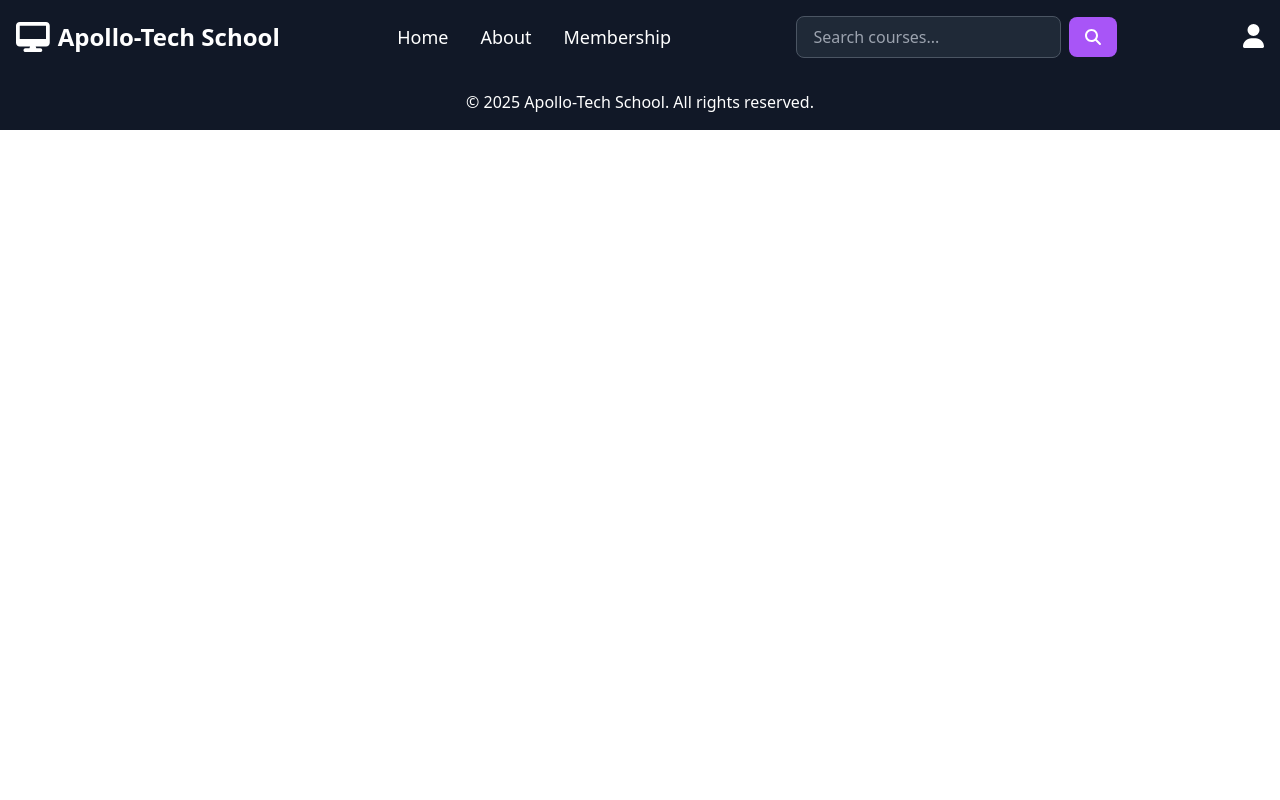
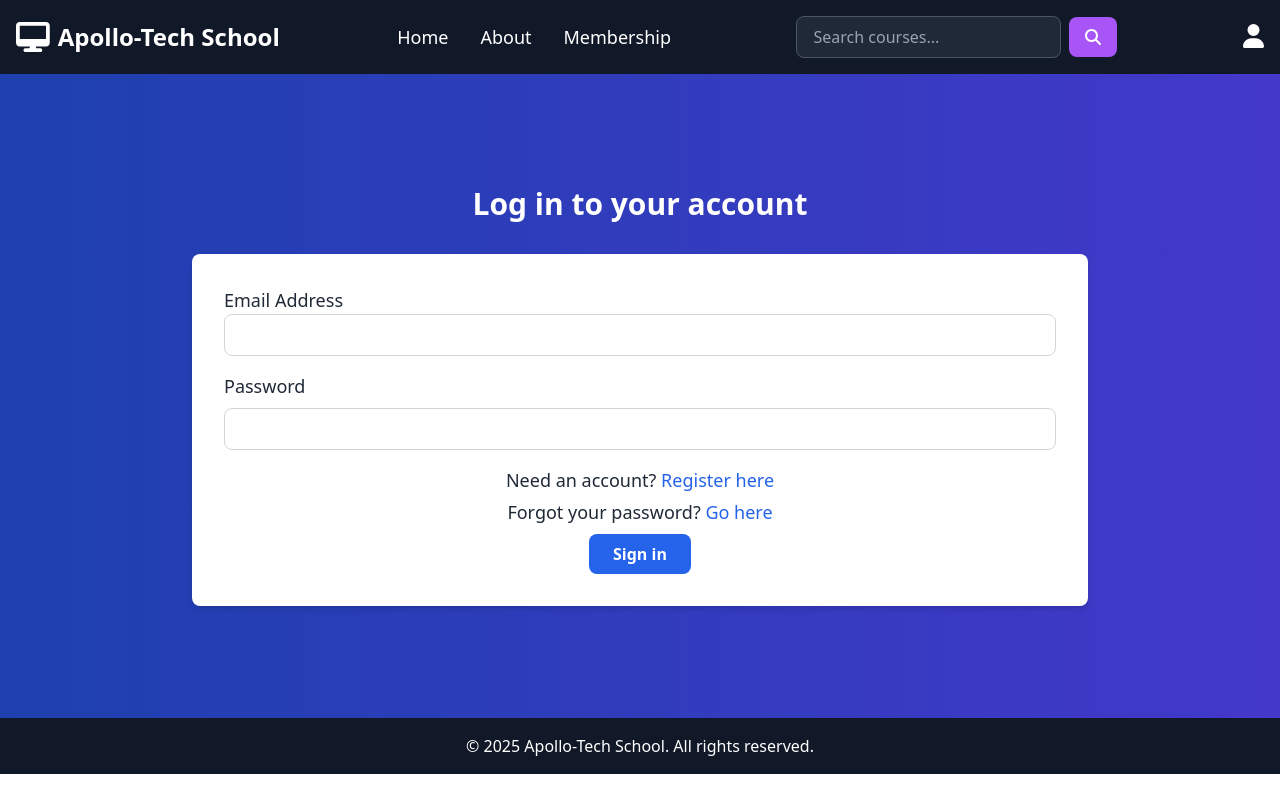
Before and after one commit to JoseValenciaCodes/CEN-4350C-24211, a React (Vite) app in the folder front-end/: page /login in a window 1280 px wide. Built offline with nearby package versions, Linux system fonts and the light colour scheme.

Commit message:
Added Authentication Pages

```diff
--- a/front-end/src/App.jsx
+++ b/front-end/src/App.jsx
@@ -4,6 +4,11 @@ import Navbar from './components/NavBar/Navbar';
 import Footer from './components/Footer/Footer';
 import Home from './routes/Home/Home';
 import About from "./routes/About/About";
+import Register from "./routes/Register/Register";
+import Login from "./routes/Login/Login";
+import ForgotPassword from "./routes/ForgotPassword/ForgotPassword";
+import ResetPassword from "./routes/ResetPassword/ResetPassword";
+
 import './App.css'
 
 function App() {
@@ -14,6 +19,10 @@ function App() {
       <Routes>
         <Route path="/" index element={<Home />}/>
         <Route path="/about" element={<About />}/>
+        <Route path="/register" element={<Register />}/>
+        <Route path="/login" element={<Login />}/>
+        <Route path="/forgot-password" element={<ForgotPassword />}/>
+        <Route path="/reset-password" element={<ResetPassword />}/>
       </Routes>
       <Footer />
     </>
--- /dev/null
+++ b/front-end/src/routes/ForgotPassword/ForgotPassword.jsx
@@ -0,0 +1,30 @@
+/** React Component for Forgot Password Page */
+import { Link } from "react-router-dom";
+
+function ForgotPassword() {
+    return (
+        <section className="forgot-password py-40 bg-gradient-to-r from-blue-800 to-indigo-700">
+            <div className="container mx-auto max-w-4xl">
+                <h2 className="text-3xl font-semibold mb-8 text-center text-white">Recover your account</h2>
+                <div className="bg-white p-8 rounded-lg shadow-md text-gray-800">
+                    <form action="/" method="post">
+                        <div className="mb-4">
+                            <label htmlFor="email" className="block text-lg font-medium">Email Address</label>
+                            <input type="email" name="email" className="w-full px-4 py-2 mt-2 border border-gray-300 rounded-lg" required/>
+                        </div>
+                        <div className="text-center mt-2 mb-6">
+                            <p className="text-lg">
+                                Wanna try loggin in? <Link to="/login" className="text-blue-600 hover:underline">Login here</Link>
+                            </p>
+                        </div>
+                        <div className="text-center">
+                            <button type="submit" className="bg-blue-600 text-white px-6 py-2 rounded-lg font-semibold hover:bg-blue-700 transition duration-300">Get Recovery Link</button>
+                        </div>
+                    </form>
+                </div>
+            </div>
+        </section>
+    );
+}
+
+export default ForgotPassword
--- /dev/null
+++ b/front-end/src/routes/Login/Login.jsx
@@ -0,0 +1,38 @@
+/** React Component for Login Page */
+import { Link } from "react-router-dom";
+
+function Login() {
+    return (
+        <section className="login py-28 bg-gradient-to-r from-blue-800 to-indigo-700">
+            <div className="container mx-auto max-w-4xl">
+                <h2 className="text-3xl font-semibold mb-8 text-center text-white">Log in to your account</h2>
+                <div className="bg-white p-8 rounded-lg shadow-md text-gray-800">
+                    <form action="/login" method="post">
+                        <div className="mb-4">
+                            <label htmlFor="email" className="block text-lg font-medium">Email Address</label>
+                            <input type="email" name="email" className="w-full px-4 py-2 border border-gray-300 rounded-lg" required/>
+                        </div>
+                        <div className="mb-4">
+                            <label htmlFor="password" className="block text-lg font-medium">Password</label>
+                            <input type="password" name="password" className="w-full px-4 py-2 mt-2 border border-gray-300 rounded-lg" required/>
+                        </div>
+                        <div className="text-center mt-2 mb-2">
+                            <p className="text-lg m-1">
+                                Need an account? <Link to="/register" className="text-blue-600 hover:underline">Register here</Link>
+                            </p>
+                            <p className="text-lg m-1">
+                                Forgot your password? <Link to="/forgot-password" className="text-blue-600 hover:underline">Go here</Link>
+                            </p>
+                        </div>
+
+                        <div className="text-center">
+                            <button type="submit" className="bg-blue-600 text-white px-6 py-2 rounded-lg font-semibold hover:bg-blue-700 transition duration-300">Sign in</button>
+                        </div>
+                    </form>
+                </div>
+            </div>
+        </section>
+    );
+}
+
+export default Login
--- /dev/null
+++ b/front-end/src/routes/Register/Register.jsx
@@ -0,0 +1,54 @@
+/** React Component for Register Page */
+import { Link } from "react-router-dom"
+
+function Register() {
+    return (
+        <section className="register py-20 bg-gradient-to-r from-blue-800 to-indigo-700">
+            <div className="container mx-auto max-w-4xl">
+                <h2 className="text-3xl font-semibold mb-8 text-center text-white">Create a New Account</h2>
+                <div className="bg-white p-8 rounded-lg shadow-md text-gray-800">
+                    <form action="/register" method="post">
+                        <div className="mb-4">
+                            <label htmlFor="first-name" className="block text-lg font-medium">First Name</label>
+                            <input type="text" name="first-name" className="w-full px-4 py-2 mt-2 border border-gray-300 rounded-lg" required/>
+                        </div>
+
+                        <div className="mb-4">
+                            <label htmlFor="last-name" className="block text-lg font-medium">Last Name</label>
+                            <input type="text" name="last-name" className="w-full px-4 py-2 mt-2 border border-gray-300 rounded-lg" required/>
+                        </div>
+
+
+                        <div className="mb-4">
+                            <label htmlFor="email" className="block text-lg font-medium">Email Address</label>
+                            <input type="email" name="email" className="w-full px-4 py-2 mt-2 border border-gray-300 rounded-lg" required/>
+                        </div>
+
+
+                        <div className="mb-4">
+                            <label htmlFor="password" className="block text-lg font-medium">Password</label>
+                            <input type="password" name="password" className="w-full px-4 py-2 mt-2 border border-gray-300 rounded-lg" required/>
+                        </div>
+
+
+                        <div className="mb-6">
+                            <label htmlFor="confirm-password" className="block text-lg font-medium">Confirm Password</label>
+                            <input type="password" name="confirm-password" className="w-full px-4 py-2 mt-2 border border-gray-300 rounded-lg" required/>
+                        </div>
+
+                        <div className="mb-4 text-center">
+                            <p className="text-lg">Already have an account? <Link to="/login" className="text-blue-400 hover:text-blue-600">Login here</Link></p>
+                        </div>
+
+
+                        <div className="text-center">
+                            <button type="submit" className="bg-blue-600 text-white px-6 py-2 rounded-lg font-semibold hover:bg-blue-700 transition duration-300">Register</button>
+                        </div>
+                    </form>
+                </div>
+            </div>
+        </section>
+    )
+}
+
+export default Register
--- /dev/null
+++ b/front-end/src/routes/ResetPassword/ResetPassword.jsx
@@ -0,0 +1,34 @@
+/** React Component for Reset Password Page */
+import { Link } from "react-router-dom"
+
+function ResetPassword() {
+    return (
+        <section className="reset-password py-28 bg-gradient-to-r from-blue-800 to-indigo-700">
+            <div className="container mx-auto max-w-4xl">
+                <h2 className="text-3xl font-semibold mb-8 text-center text-white">Reset your password</h2>
+                <div className="bg-white p-8 rounded-lg shadow-md text-gray-800">
+                    <form action="/" method="post">
+                        <div className="mb-4">
+                            <label htmlFor="password" className="block text-lg font-medium">New Password</label>
+                            <input type="password" name="password" className="w-full px-4 py-2 mt-2 border border-gray-300 rounded-lg" required/>
+                        </div>
+                        <div className="mb-4">
+                            <label htmlFor="confirm-password" className="block text-lg font-medium">Confirm Password</label>
+                            <input type="password" name="confirm-password" className="w-full px-4 py-2 mt-2 border border-gray-300 rounded-lg" required/>
+                        </div>
+                        <div className="text-center mt-2 mb-8">
+                            <p className="text-lg">
+                                Wanny try loggin in? <Link to="/login" className="text-blue-600 hover:underline">Login here</Link>
+                            </p>
+                        </div>
+                        <div className="text-center">
+                            <button type="submit" className="bg-blue-600 text-white px-6 py-2 rounded-lg font-semibold hover:bg-blue-700 transition duration-300">Change Password</button>
+                        </div>
+                    </form>
+                </div>
+            </div>
+        </section>
+    );
+}
+
+export default ResetPassword;
```
